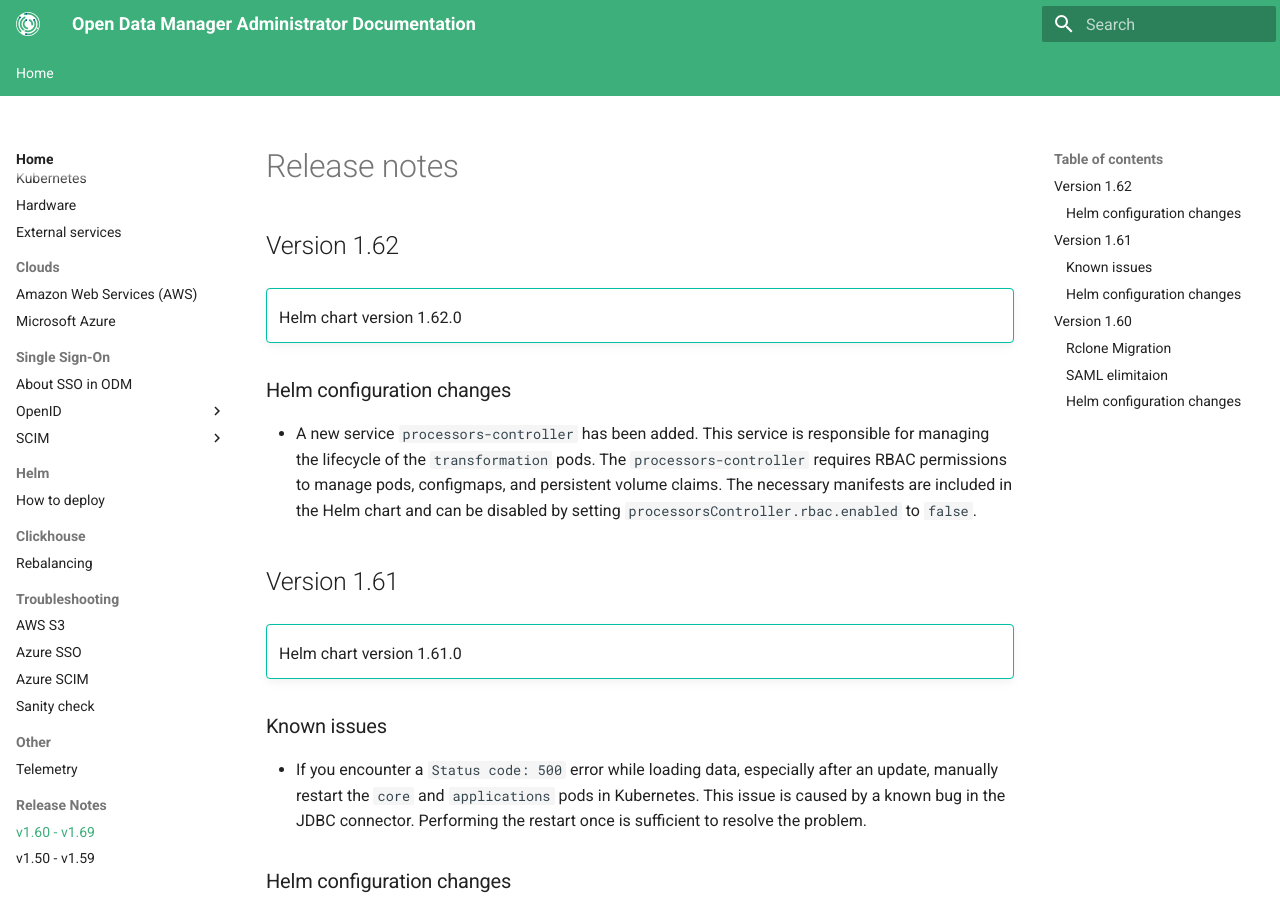
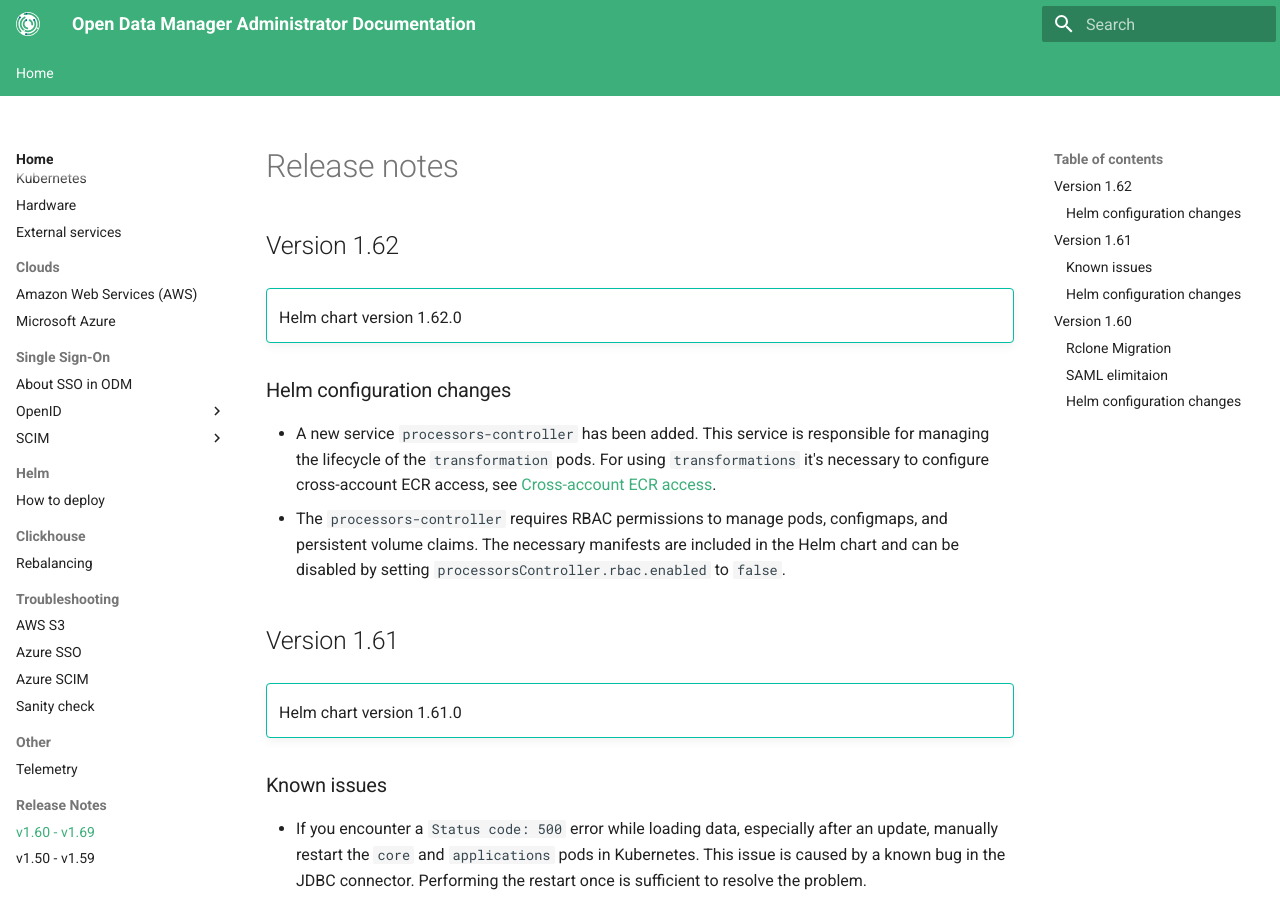
Before and after one commit to genestack/admin-docs, an MkDocs documentation site: the page built from docs/home/release-notes/v1.60-v1.69.md, in a window 1280 px wide and 900 px high. Built offline with MkDocs 1.6.1 and Material for MkDocs 9.7.7, drawn with Linux system fonts in a browser that asks for light colours; the version menu is left out.

Commit message:
[ODM-12563] Add reference to release notes

```diff
--- a/docs/home/release-notes/v1.60-v1.69.md
+++ b/docs/home/release-notes/v1.60-v1.69.md
@@ -8,7 +8,8 @@
 ### Helm configuration changes
 
 - A new service `processors-controller` has been added. This service is responsible for managing the lifecycle of the `transformation` pods.
-The `processors-controller` requires RBAC permissions to manage pods, configmaps, and persistent volume claims.
+For using `transformations` it's necessary to configure cross-account ECR access, see [Cross-account ECR access](./../clouds/aws.md#cross-account-ecr-access).
+- The `processors-controller` requires RBAC permissions to manage pods, configmaps, and persistent volume claims.
 The necessary manifests are included in the Helm chart and can be disabled by setting `processorsController.rbac.enabled` to `false`.
 
 ## Version 1.61
```
